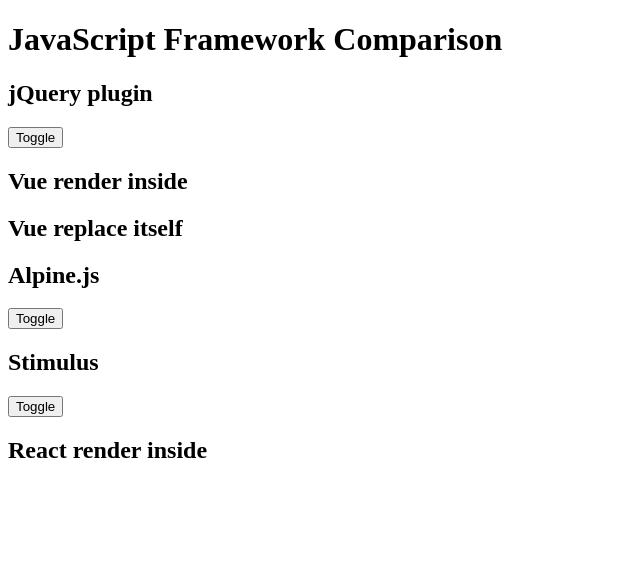
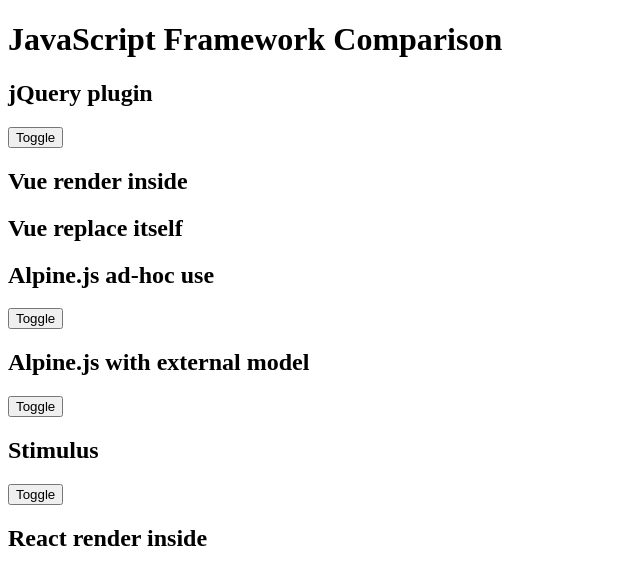
Before and after one commit to tanakahisateru/frontend-comparison, a PHP site: page / in a window 1280 px wide. Shown: the top 585 px of the page, without its empty margins (0-640 px from the left). Run offline with PHP 8.4, Linux system fonts and the light colour scheme; data that the repository does not hold is empty.

Commit message:
2 usage for Alpine.js

```diff
--- a/public/index.php
+++ b/public/index.php
@@ -47,7 +47,16 @@ $manifest = json_decode(file_get_contents(__DIR__ . '/assets/dist/manifest.json'
         new Vue({el: '#toggle-demo-vue-component'});
     </script>
 
-    <h2>Alpine.js</h2>
+    <h2>Alpine.js ad-hoc use</h2>
+    <div id="toggle-demo-alpine" x-data="{shown: false}">
+        <button class="toggle-button" x-bind:class="{'on': shown, 'off':!shown}" x-on:click="shown = !shown">Toggle</button>
+        <div x-show="shown" style="display: none;">
+            <p>Hello</p>
+            <p>World</p>
+        </div>
+    </div>
+
+    <h2>Alpine.js with external model</h2>
     <div id="toggle-demo-alpine" x-data="alpineToggleContent({shown: false})">
         <button class="toggle-button" x-bind:class="{'on': shown, 'off':!shown}" x-on:click="toggle()">Toggle</button>
         <div x-show="shown" style="display: none;">
```
